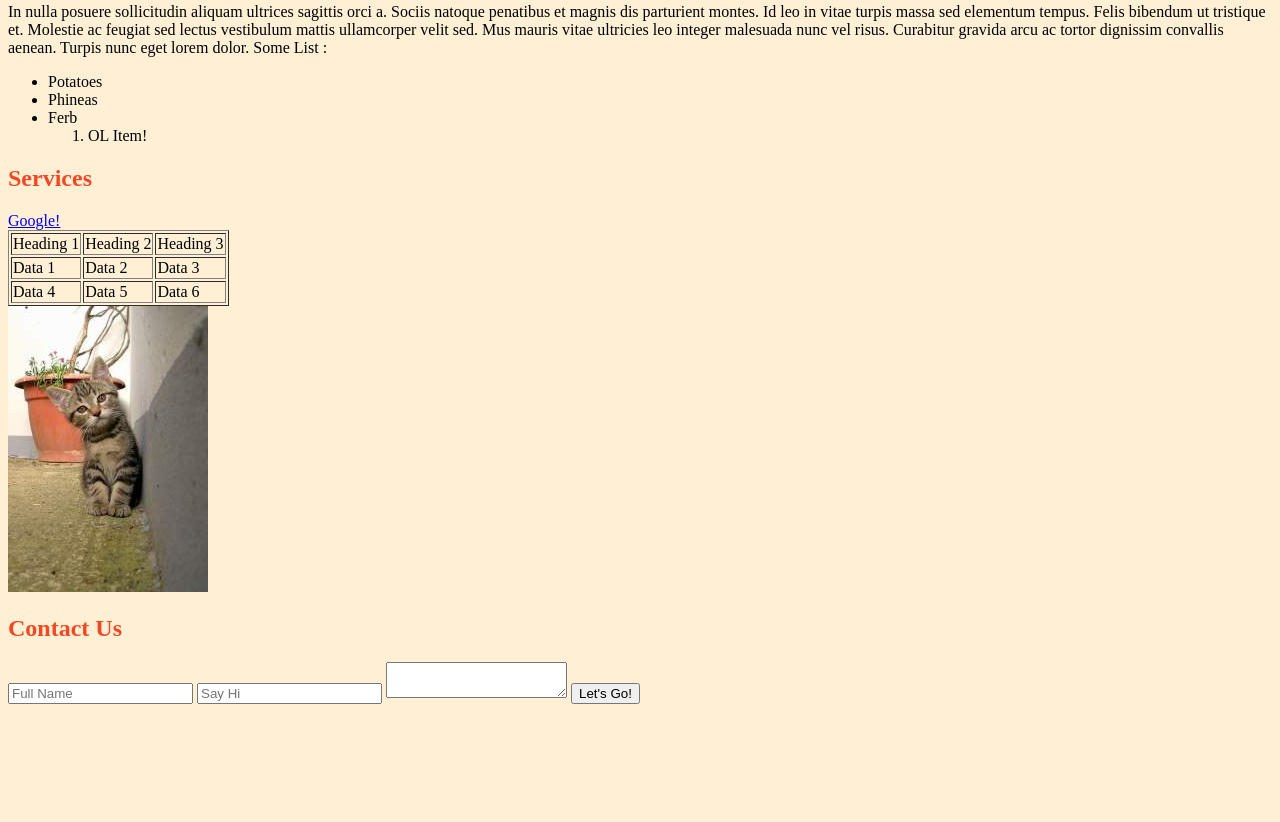
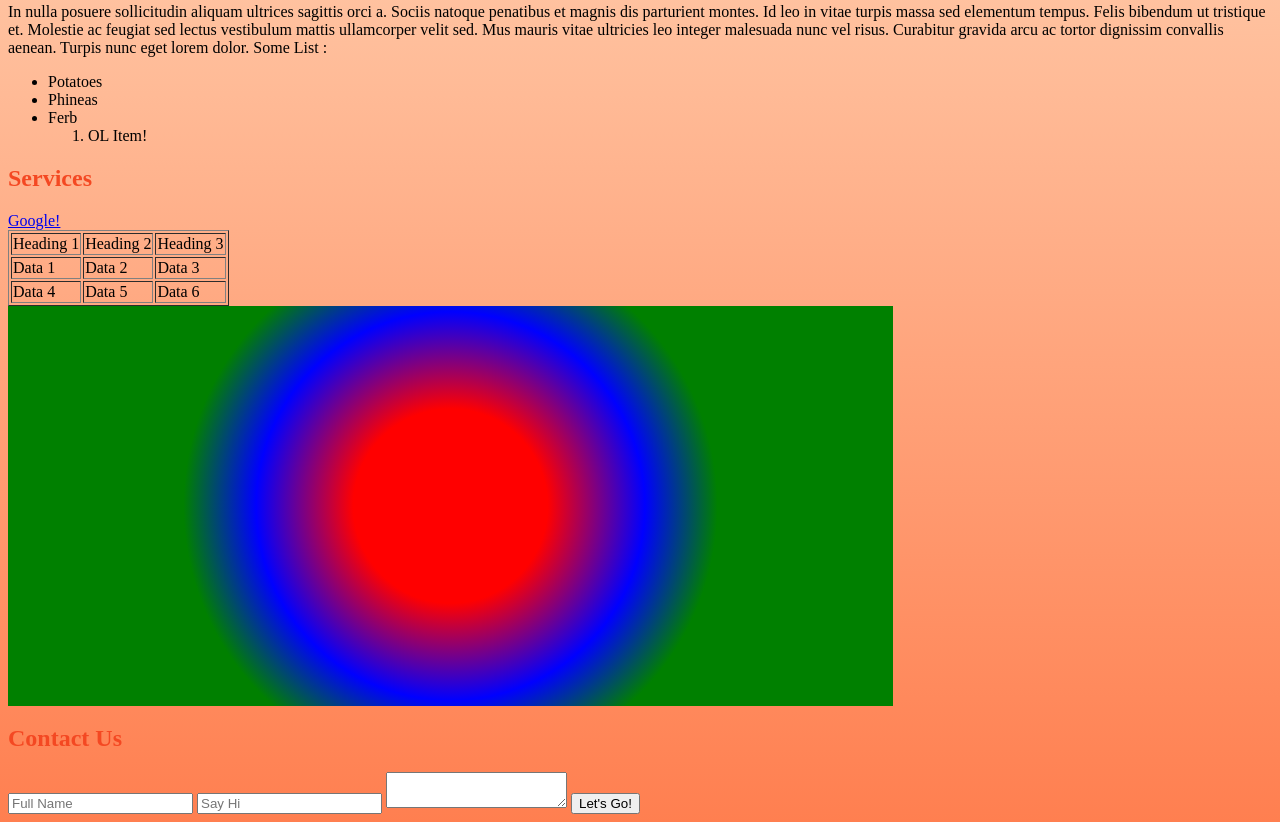
Before and after one commit to neharajesh/CSSPractice, a plain HTML site: page index.html in a window 1280 px wide. Shown: the part 560-1382 px from the top of the page. Before the commit the page ends 1272 px from the top, so only its background shows below. Drawn offline with Linux system fonts and the light colour scheme.

Commit message:
opacity and gradients

```diff
--- a/index.html
+++ b/index.html
@@ -61,7 +61,7 @@
         </tbody>
     </table>
 
-    <img src="images/placekitten.jpg">
+    <div id="service-image"></div>
 
     <h2 class="subtitle">Contact Us</h2>
 
--- a/style.css
+++ b/style.css
@@ -1,5 +1,7 @@
 body {
-    background:papayawhip;
+    /* with no opacity background:rgb(200, 225, 10); */
+    /* background: rgba(200, 225, 10, 0.4); */
+    background: linear-gradient(to bottom, papayawhip, coral);
 }
 
 #title {
@@ -9,3 +11,22 @@ body {
 .subtitle {
     color: #f44822;
 }
+
+#service-image {
+    height: 400px;
+    width: 70%;
+
+    /* linear gradients */
+    /* background: linear-gradient(to right, red, papayawhip); */
+    /* background: linear-gradient(to right, red, papayawhip, orangered); */
+    /* background: linear-gradient(to right, rgb(95, 197, 22), rgba(95, 197, 22, 0)); */
+    /* background: linear-gradient(to bottom left, rgb(95, 197, 22), rgba(95, 197, 22, 0)); */
+    /* background: linear-gradient(-90deg, rgb(95, 197, 22), rgba(95, 197, 22, 0)); */
+
+    /* radial gradients */
+    /* background: radial-gradient(red, blue); */
+    /* background: radial-gradient(red, blue, green); */
+    /* background: radial-gradient(red 20%, blue 40%, green 55%); */
+    background: radial-gradient(circle, red 20%, blue 40%, green 55%);
+
+}
```
